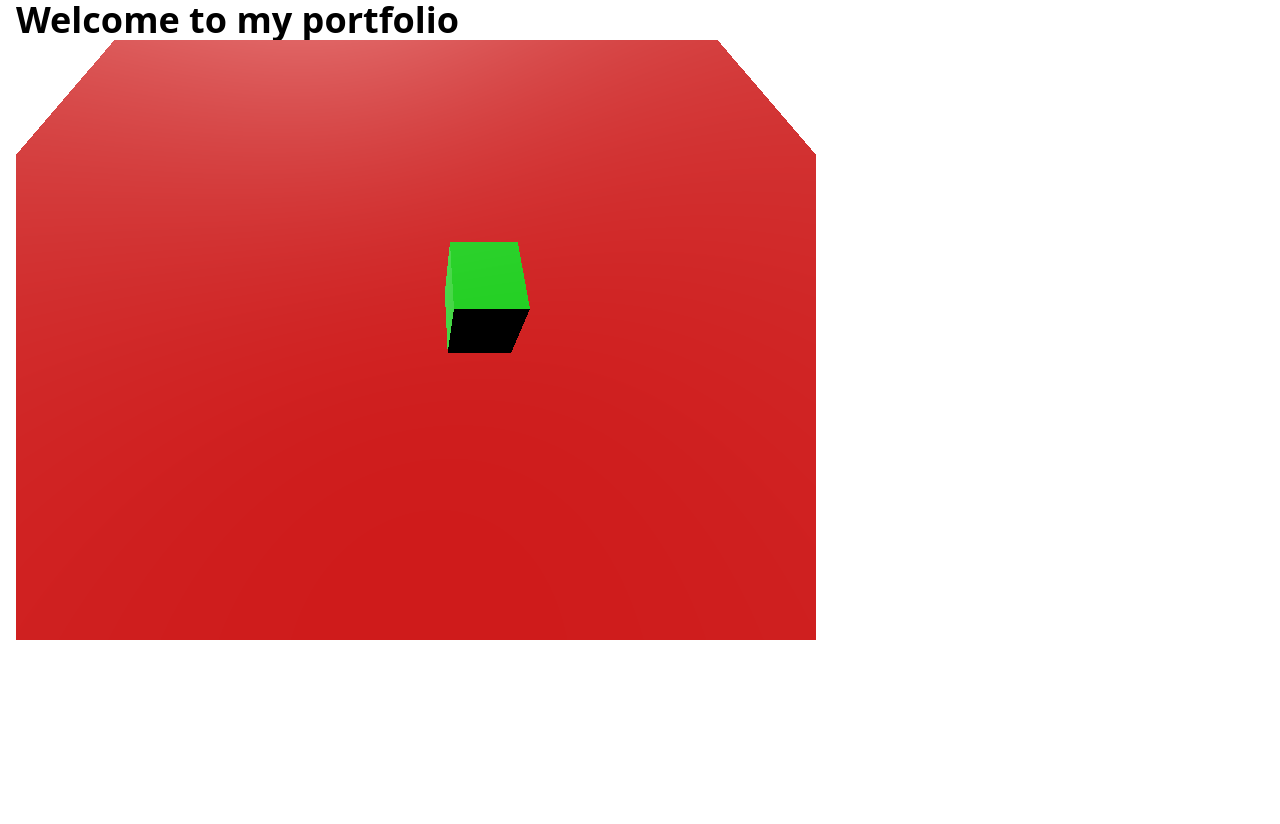
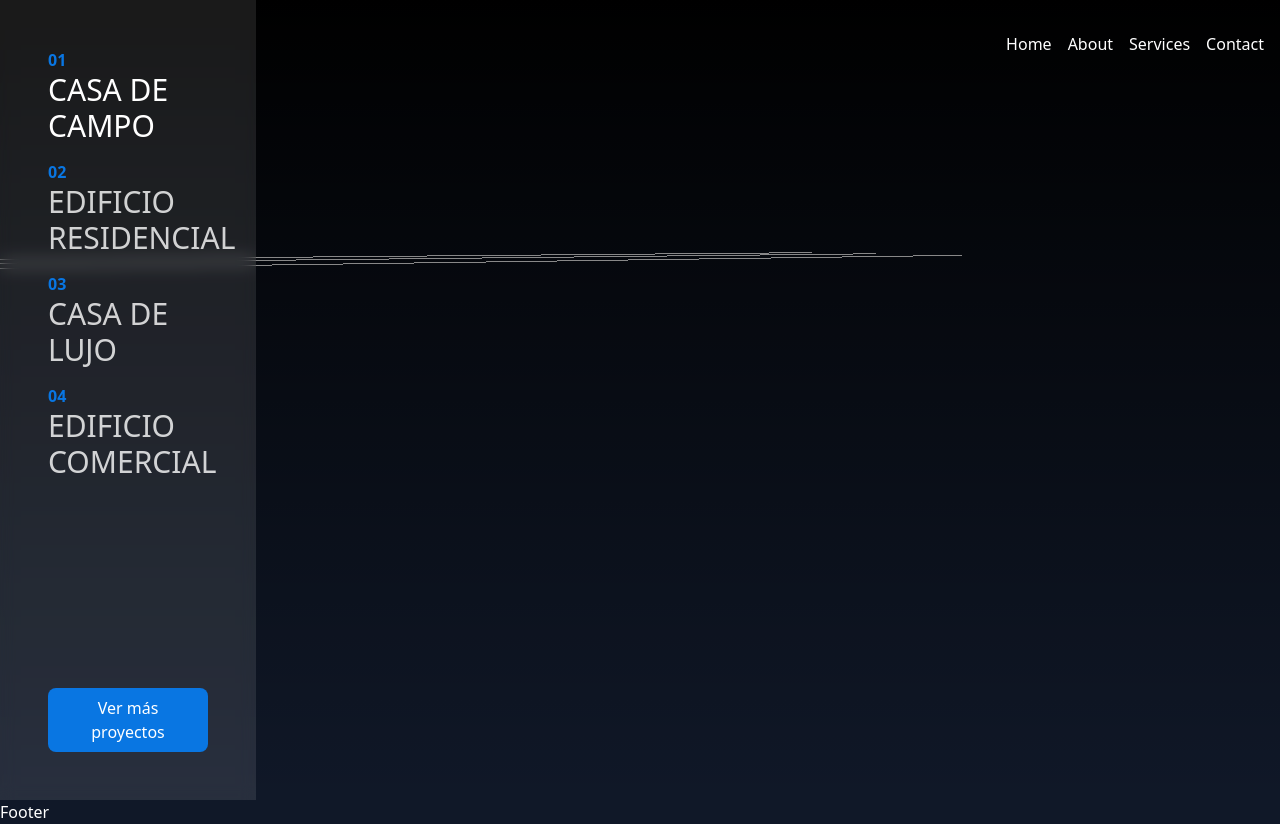
Before and after one commit to 94tomas/portfolio-arq, an Astro site: page / in a window 1280 px wide. Before the commit the page ends 800 px from the top, so only its background shows below. Built offline with nearby package versions, Linux system fonts and the light colour scheme; Astro itself is replaced by a stand-in of ours; no server answers; animation ran at ten frames a second.

Commit message:
test vista 3d

```diff
--- /dev/null
+++ b/src/components/Footer.tsx
@@ -0,0 +1,11 @@
+import React from 'react';
+
+const Footer: React.FC = () => {
+    return (
+        <footer>
+            <p>Footer</p>
+        </footer>
+    );
+};
+
+export default Footer;
--- /dev/null
+++ b/src/components/Header.tsx
@@ -0,0 +1,28 @@
+import React from 'react';
+
+const Header: React.FC = () => {
+    return (
+        <header className='w-full fixed top-0 left-0 z-50'>
+            <div className='w-full max-w-7xl mx-auto px-4'>
+                <nav className='py-8'>
+                    <ul className='flex items-center justify-end gap-4 text-white'>
+                        <li>
+                            <a href="#home">Home</a>
+                        </li>
+                        <li>
+                            <a href="#about">About</a>
+                        </li>
+                        <li>
+                            <a href="#services">Services</a>
+                        </li>
+                        <li>
+                            <a href="#contact">Contact</a>
+                        </li>
+                    </ul>
+                </nav>
+            </div>
+        </header>
+    );
+};
+
+export default Header;
--- /dev/null
+++ b/src/components/MainHero3D.tsx
@@ -0,0 +1,126 @@
+import React, { useEffect, useRef } from 'react';
+import * as THREE from 'three';
+import { OrbitControls } from 'three/examples/jsm/controls/OrbitControls.js';
+import { GLTFLoader } from 'three/addons/loaders/GLTFLoader.js';
+
+const MainHero3D: React.FC = () => {
+
+    const cubeRef = useRef<HTMLDivElement>(null);
+    useEffect(() => {
+        if (cubeRef.current) {
+            const scene = new THREE.Scene();
+            const container = cubeRef.current;
+            const width = container.clientWidth;
+            const height = container.clientHeight;
+            const camera = new THREE.PerspectiveCamera(75, width / height, 0.1, 1000);
+            const renderer = new THREE.WebGLRenderer({alpha: true});
+            renderer.setSize(width, height);
+            container.appendChild(renderer.domElement);
+
+            // monkey /models/monkey.glb
+            const loader = new GLTFLoader();
+            loader.load('/models/monkey.glb', (gltf) => {
+                scene.add(gltf.scene);
+                gltf.scene.position.y = 0;
+                gltf.scene.position.x = 0;
+                gltf.scene.position.z = 0;
+            }, undefined, (error) => {
+                console.error('Error loading monkey model', error);
+            });
+
+            // luz
+            const light = new THREE.DirectionalLight(0xffffff, 5);
+            light.position.set(-2, 2, 1);
+            light.castShadow = true;
+            scene.add(light);
+            const light2 = new THREE.DirectionalLight(0xffffff, 10);
+            light2.position.set(2, 2, -1);
+            light2.castShadow = true;
+            scene.add(light2);
+
+            var grid = new THREE.GridHelper(100, 10);
+            scene.add(grid);
+
+            camera.position.x = -1.5;
+            camera.position.y = 1;
+            camera.position.z = 3;
+
+            // controls
+            const controls = new OrbitControls(camera, renderer.domElement);
+
+            function animate() {
+                requestAnimationFrame(animate);
+                renderer.render(scene, camera);
+            }
+            animate();
+
+            // Función para manejar el redimensionamiento
+            function handleResize() {
+                if (container) {
+                    const newWidth = container.clientWidth;
+                    const newHeight = container.clientHeight;
+                    camera.aspect = newWidth / newHeight;
+                    camera.updateProjectionMatrix();
+                    renderer.setSize(newWidth, newHeight);
+                }
+            }
+
+            // Agregar listener de resize
+            window.addEventListener('resize', handleResize);
+
+            // Cleanup: remover el listener cuando el componente se desmonte
+            return () => {
+                window.removeEventListener('resize', handleResize);
+                if (container && renderer.domElement.parentNode) {
+                    container.removeChild(renderer.domElement);
+                }
+                renderer.dispose();
+            };
+        }
+    }, []);
+    return (
+        <section className='w-full h-screen relative'>
+
+            <div ref={cubeRef} className='w-full h-full bg-gradient-to-b from-black to-transparent'></div>
+
+            {/* menu lateral */}
+            <div className='absolute top-0 left-0 w-1/5 h-full bg-white/10 backdrop-blur-sm'>
+                <div className='p-12 flex flex-col justify-between h-full'>
+                    <ul className='flex flex-col gap-4 uppercase'>
+                        <li>
+                            <span className='text-[#0976E2] block font-bold'>01</span>
+                            <a href="#" className='text-white text-3xl'>
+                                Casa de campo
+                            </a>
+                        </li>
+                        <li>
+                            <span className='text-[#0976E2] block font-bold'>02</span>
+                            <a href="#" className='text-white/80 text-3xl'>
+                                Edificio residencial
+                            </a>
+                        </li>
+                        <li>
+                            <span className='text-[#0976E2] block font-bold'>03</span>
+                            <a href="#" className='text-white/80 text-3xl'>
+                                Casa de lujo
+                            </a>
+                        </li>
+                        <li>
+                            <span className='text-[#0976E2] block font-bold'>04</span>
+                            <a href="#" className='text-white/80 text-3xl'>
+                                Edificio comercial
+                            </a>
+                        </li>
+                    </ul>
+
+                    <a href="#" className='text-white bg-[#0976E2] px-4 py-2 rounded-lg inline-block text-center'>
+                        Ver más proyectos
+                    </a>
+                </div>
+            </div>
+
+        </section>
+    );
+};
+
+export default MainHero3D;
--- a/src/layouts/Layout.astro
+++ b/src/layouts/Layout.astro
@@ -11,7 +11,7 @@ import '../styles/global.css';
 		<meta name="generator" content={Astro.generator} />
 		<title>Portfolio</title>
 	</head>
-	<body>
+	<body class='bg-gray-900 text-white'>
 		<slot />
 	</body>
 </html>
--- a/src/pages/index.astro
+++ b/src/pages/index.astro
@@ -1,11 +1,13 @@
 ---
 import Welcome from '../components/Welcome.astro';
 import Layout from '../layouts/Layout.astro';
-
-// Welcome to Astro! Wondering what to do next? Check out the Astro documentation at https://docs.astro.build
-// Don't want to use any of this? Delete everything in this file, the `assets`, `components`, and `layouts` directories, and start fresh.
+import MainHero3D from '../components/MainHero3D';
+import Header from '../components/Header';
+import Footer from '../components/Footer';
 ---
 
 <Layout>
-	<Welcome />
+	<Header />
+	<MainHero3D client:only />
+	<Footer />
 </Layout>
```
Also changed, not shown: src/assets/image.png (added), 1 other file.
